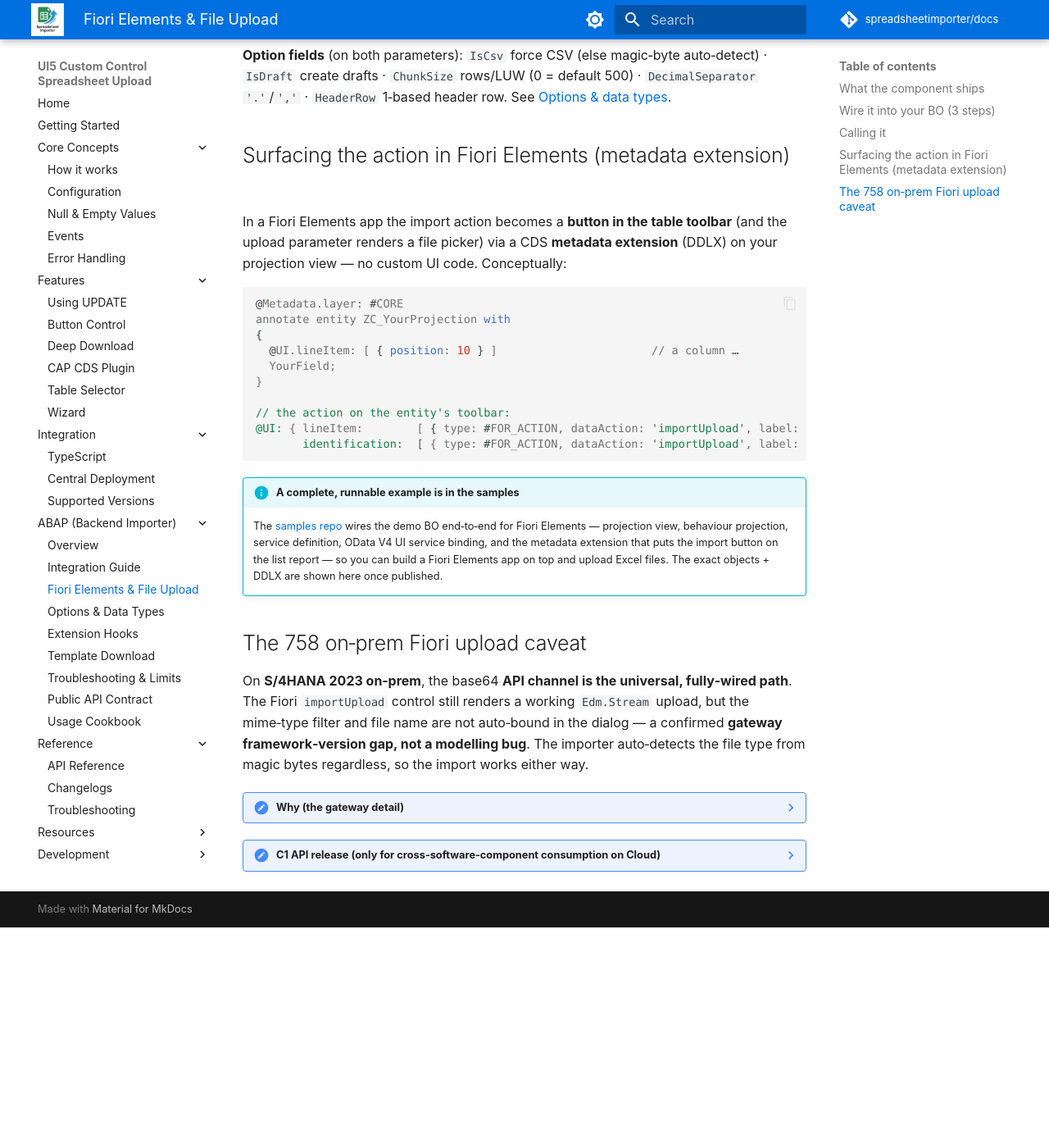
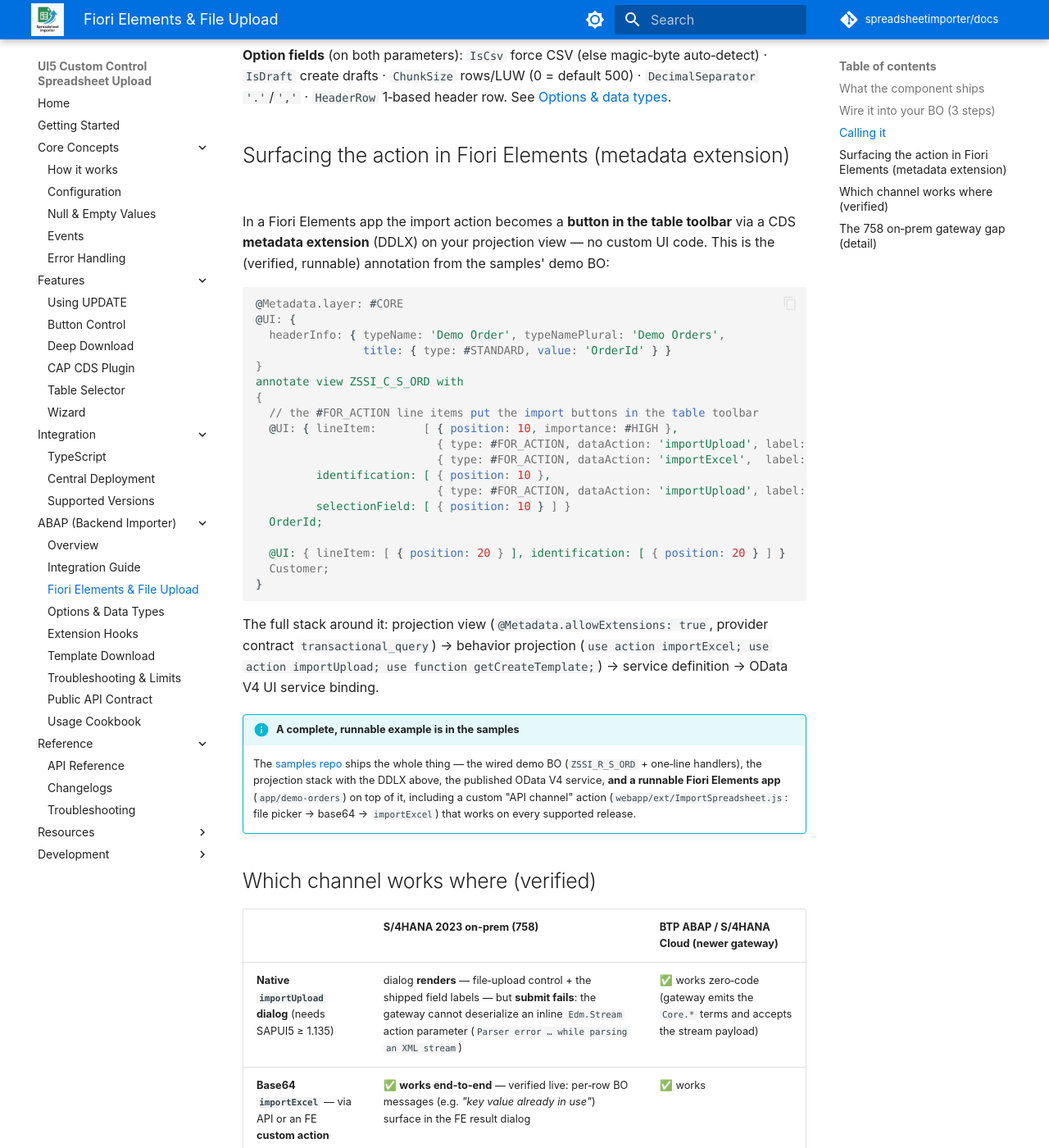
Before and after one commit to spreadsheetimporter/docs, an MkDocs documentation site: the page built from docs/abap/fiori-elements.md, in a window 1280 px wide and 1400 px high, scrolled down 1601 px. Shown: the whole window at 82% size. Built offline with MkDocs 1.6.1 and Material for MkDocs 9.7.7, drawn with Linux system fonts in a browser that asks for light colours; comment, search, counter and statistics services are not loaded; before the commit the page ends 2732 px from its top, so only the background shows below that; some of the changed text lies outside the part shown.

Commit message:
docs(abap): Fiori Elements page — verified sample, UI5 1.135 minimum, sharpened 758 finding
Backed by a live test (S/4HANA 2023 / 758, SAPUI5 1.136, real FE app from the
samples repo):

- State the frontend floor explicitly: file upload as an action parameter is
  a Fiori Elements OData V4 feature added in SAPUI5 1.135.
- Replace the conceptual DDLX sketch with the real, runnable metadata
  extension from the samples (ZSSI_C_S_ORD) and link the new app/demo-orders
  Fiori Elements app incl. the custom 'API channel' action.
- Add a verified channel matrix: on 758 the native importUpload dialog
  renders (labels included) but the gateway rejects the inline stream payload
  on submit (parser error) — previously the docs implied only mime/filename
  auto-binding was missing. The base64 importExcel channel works end-to-end,
  incl. per-row BO messages in the FE result dialog.
- Troubleshooting: add the parser-error symptom row.

Co-Authored-By: Claude Opus 4.8 <noreply@anthropic.com>

````diff
--- a/docs/abap/fiori-elements.md
+++ b/docs/abap/fiori-elements.md
@@ -59,58 +59,93 @@ call).
     largeObject); the user picks the file and the rows import. The action is surfaced on the list
     report / object page through a **metadata extension** (see below).
 
+    !!! note "Frontend requirement: SAPUI5 ≥ 1.135"
+        File upload as an action parameter is a Fiori Elements (OData V4) feature **added in
+        SAPUI5 1.135** (April 2025). Older UI5 versions render the `FileContent` parameter as a
+        plain field. Backend requirement: see the release matrix below.
+
 **Option fields** (on both parameters): `IsCsv` force CSV (else magic‑byte auto‑detect) · `IsDraft`
 create drafts · `ChunkSize` rows/LUW (0 = default 500) · `DecimalSeparator` `'.'`/`','` · `HeaderRow`
 1‑based header row. See [Options & data types](options.md).
 
 ## Surfacing the action in Fiori Elements (metadata extension)
 
-In a Fiori Elements app the import action becomes a **button in the table toolbar** (and the upload
-parameter renders a file picker) via a CDS **metadata extension** (DDLX) on your projection view — no
-custom UI code. Conceptually:
+In a Fiori Elements app the import action becomes a **button in the table toolbar** via a CDS
+**metadata extension** (DDLX) on your projection view — no custom UI code. This is the (verified,
+runnable) annotation from the samples' demo BO:
 
 ```abap
 @Metadata.layer: #CORE
-annotate entity ZC_YourProjection with
+@UI: {
+  headerInfo: { typeName: 'Demo Order', typeNamePlural: 'Demo Orders',
+                title: { type: #STANDARD, value: 'OrderId' } }
+}
+annotate view ZSSI_C_S_ORD with
 {
-  @UI.lineItem: [ { position: 10 } ]                       // a column …
-  YourField;
+  // the #FOR_ACTION line items put the import buttons in the table toolbar
+  @UI: { lineItem:       [ { position: 10, importance: #HIGH },
+                           { type: #FOR_ACTION, dataAction: 'importUpload', label: 'Import Spreadsheet (File Upload)' },
+                           { type: #FOR_ACTION, dataAction: 'importExcel',  label: 'Import Spreadsheet (Base64)' } ],
+         identification: [ { position: 10 },
+                           { type: #FOR_ACTION, dataAction: 'importUpload', label: 'Import Spreadsheet (File Upload)' } ],
+         selectionField: [ { position: 10 } ] }
+  OrderId;
+
+  @UI: { lineItem: [ { position: 20 } ], identification: [ { position: 20 } ] }
+  Customer;
 }
-
-// the action on the entity's toolbar:
-@UI: { lineItem:        [ { type: #FOR_ACTION, dataAction: 'importUpload', label: 'Import Excel' } ],
-       identification:  [ { type: #FOR_ACTION, dataAction: 'importUpload', label: 'Import Excel' } ] }
 ```
 
+The full stack around it: projection view (`@Metadata.allowExtensions: true`, provider contract
+`transactional_query`) → behavior projection (`use action importExcel; use action importUpload;
+use function getCreateTemplate;`) → service definition → OData V4 UI service binding.
+
 !!! info "A complete, runnable example is in the samples"
-    The [samples repo](https://github.com/spreadsheetimporter/abap-spreadsheetimporter-samples) wires the
-    demo BO end‑to‑end for Fiori Elements — projection view, behaviour projection, service definition,
-    OData V4 UI service binding, and the metadata extension that puts the import button on the list
-    report — so you can build a Fiori Elements app on top and upload Excel files. The exact objects +
-    DDLX are shown here once published.
+    The [samples repo](https://github.com/spreadsheetimporter/abap-spreadsheetimporter-samples) ships the
+    whole thing — the wired demo BO (`ZSSI_R_S_ORD` + one‑line handlers), the projection stack with the
+    DDLX above, the published OData V4 service, **and a runnable Fiori Elements app**
+    (`app/demo-orders`) on top of it, including a custom "API channel" action
+    (`webapp/ext/ImportSpreadsheet.js`: file picker → base64 → `importExcel`) that works on every
+    supported release.
 
-## The 758 on‑prem Fiori upload caveat
+## Which channel works where (verified)
 
-On **S/4HANA 2023 on‑prem**, the base64 **API channel is the universal, fully‑wired path**. The Fiori
-`importUpload` control still renders a working `Edm.Stream` upload, but the mime‑type filter and file
-name are not auto‑bound in the dialog — a confirmed **gateway framework‑version gap, not a modelling
-bug**. The importer auto‑detects the file type from magic bytes regardless, so the import works either
-way.
+| | S/4HANA 2023 on‑prem (758) | BTP ABAP / S/4HANA Cloud (newer gateway) |
+|---|---|---|
+| **Native `importUpload` dialog** (needs SAPUI5 ≥ 1.135) | dialog **renders** — file‑upload control + the shipped field labels — but **submit fails**: the gateway cannot deserialize an inline `Edm.Stream` action parameter (`Parser error … while parsing an XML stream`) | ✅ works zero‑code (gateway emits the `Core.*` terms and accepts the stream payload) |
+| **Base64 `importExcel`** — via API or an FE **custom action** | ✅ **works end‑to‑end** — verified live: per‑row BO messages (e.g. *"key value already in use"*) surface in the FE result dialog | ✅ works |
+
+So on 758 build the upload button as a small FE **custom action** that base64‑encodes the picked file
+and calls `importExcel` (the sample's
+[`ImportSpreadsheet.js`](https://github.com/spreadsheetimporter/abap-spreadsheetimporter-samples/blob/main/app/demo-orders/webapp/ext/ImportSpreadsheet.js)
+is exactly that, ~60 lines). Keep `importUpload` modeled — it lights up with zero change once the
+backend moves to a gateway that supports it.
+
+## The 758 on‑prem gateway gap (detail)
+
+On **S/4HANA 2023 on‑prem**, the base64 **API channel is the universal, fully‑wired path**. The native
+Fiori upload is blocked by the gateway in two ways — both **framework‑version gaps, not modelling
+bugs** (verified empirically against a live 758 system, from curl *and* from a real FE 1.136 app):
+
+1. `$metadata` carries **none** of the `Core.MediaType` / `Core.ContentDisposition` /
+   `Core.AcceptableMediaTypes` terms Fiori Elements uses to wire the mime filter and file name
+   (the `@EndUserText.label`s *do* arrive — the dialog fields are nicely labeled).
+2. The action `POST` itself is rejected: the 758 gateway cannot deserialize an inline stream value in
+   the JSON action payload, in any representation (with/without `@odata.mediaContentType`, base64 or
+   base64url, OData 4.0 or 4.01 headers).
 
 ??? note "Why (the gateway detail)"
     `ZSSI_A_FILE` is modelled *verbatim* per SAP's documented "File Upload as an Action Parameter" recipe
     (`@Semantics.largeObject.mimeType/.fileName/.contentDispositionPreference:#INLINE` on `abap.rawstring`,
-    `@UI.hidden` on mime/filename). The live `$metadata` on 758 **does** render `FileContent` as
-    `Edm.Stream`, **but** the RAP→OData V4 gateway does **not** translate `@Semantics.largeObject` into the
-    `Core.MediaType` / `Core.ContentDisposition` / `Core.IsMediaType` / `Core.AcceptableMediaTypes` terms
-    that Fiori Elements needs to wire the mime filter and file name. The 758 `$metadata` carries **zero** of
-    those `Core.*` terms on the action‑parameter ComplexType.
+    `@UI.hidden` on mime/filename, `acceptableMimeTypes`). The live `$metadata` on 758 **does** render
+    `FileContent` as `Edm.Stream` (which is why the 1.135+ dialog shows the upload control), **but** the
+    RAP→OData V4 gateway does **not** translate `@Semantics.largeObject` into the `Core.*` terms, and its
+    JSON deserializer predates inline stream values in action payloads.
 
-    This translation is done by the gateway metadata generator on SAP BTP ABAP / S/4HANA Cloud (and newer
-    on‑prem gateway SPs); it is not expressible via DDLX, a raw `@Core.*` passthrough, or a SRVD
-    annotation — the only on‑prem path is a gateway SP/note upgrade. Because the modelling already matches
-    SAP's recipe byte‑for‑byte, the dialog **auto‑wires on Cloud / a newer on‑prem gateway with zero change**
-    to this component.
+    Neither half is expressible via DDLX, a raw `@Core.*` passthrough, or a SRVD annotation — the only
+    on‑prem path is a gateway SP/note upgrade. Because the modelling already matches SAP's recipe
+    byte‑for‑byte, the dialog **auto‑wires on Cloud / a newer on‑prem gateway with zero change** to this
+    component.
 
 ??? note "C1 API release (only for cross‑software‑component consumption on Cloud)"
     The "use of non‑released API" ATC finding only fires when a *restricted* (ABAP for Cloud Development)
````
Also changed, not shown: docs/abap/troubleshooting.md (+1 -0 lines).
